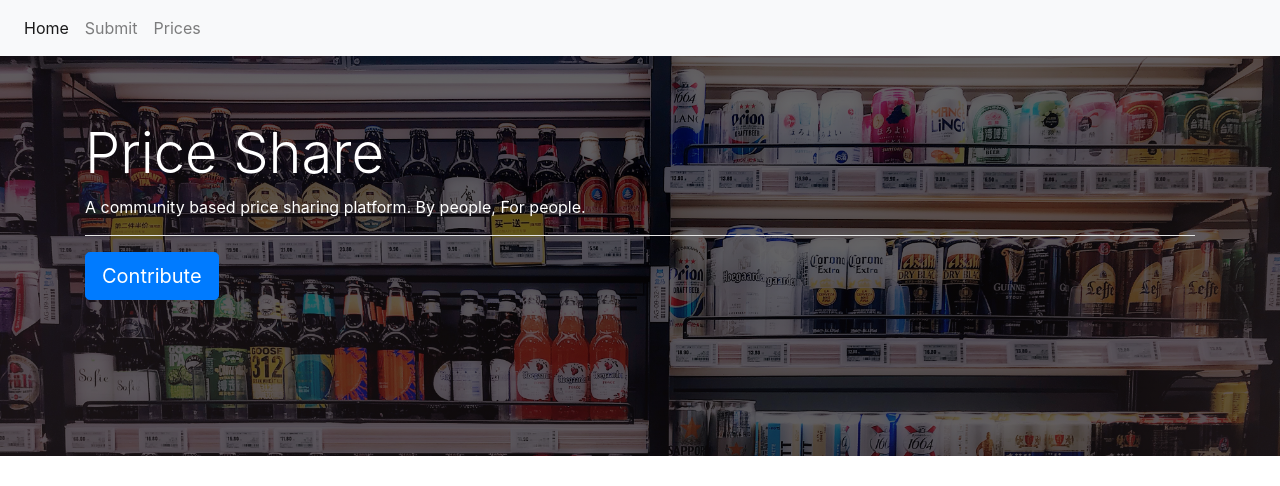
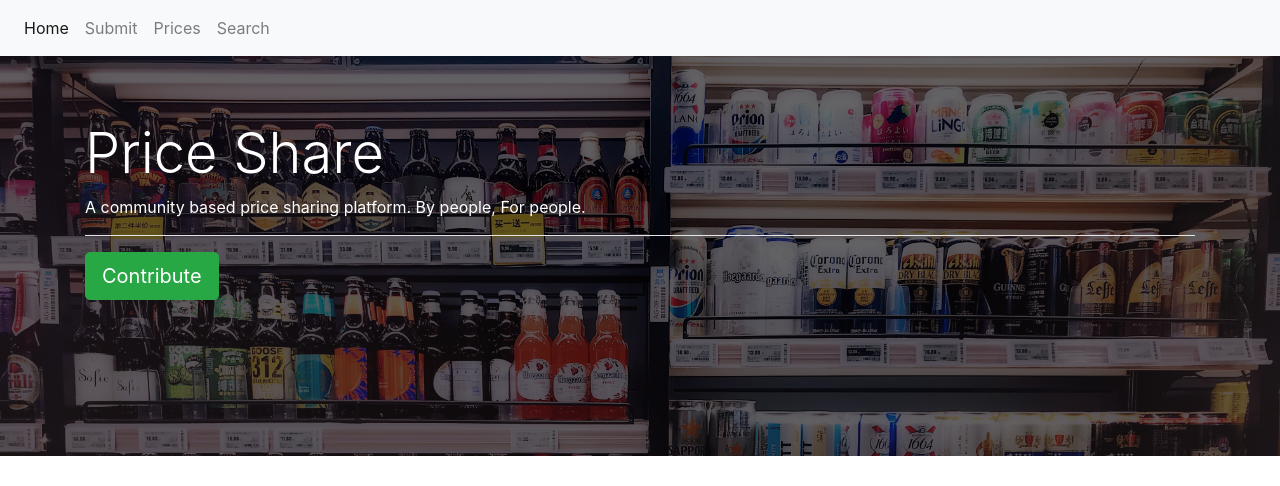
Before and after one commit to muhdarifrawi/supermarket-price-sharing, a Flask app: page / in a window 1280 px wide. Shown: the top 486 px of the page. Run offline with Flask 2, Linux system fonts and the light colour scheme; some libraries are stand-ins or nearby versions.

Commit message:
added search function. running as intended. neatened up index page and square pictures links to intended page.

```diff
--- a/app.py
+++ b/app.py
@@ -261,8 +261,6 @@ def delete_confirmed(itemcost_id):
     connection = get_connection()
     cursor = connection.cursor(pymysql.cursors.DictCursor)
 
-
-
     #delete location_supermarket relation
     #search supermarket id
     SQL_SELECT_SUPERMARKET_ID="""
@@ -332,6 +330,58 @@ def delete_confirmed(itemcost_id):
 
     return table()
 
+@app.route("/search")
+def search_page():
+    return render_template("search.template.html")
+
+@app.route("/search", methods=["POST"])
+def search():
+    connection = get_connection()
+    cursor = connection.cursor(pymysql.cursors.DictCursor)
+    search_term = request.form["search-bar"]
+    search_input = request.form["search-input"]
+
+    if search_term == "1":
+        SQL_SEARCH_BY_ITEM = """
+        SELECT itemcost.id, itemcost.date, itemcost.cost, item.name, supermarket.name, user.username  FROM `itemcost`
+        INNER JOIN user ON itemcost.user_id=user.id
+        INNER JOIN item ON itemcost.item_id=item.id
+        INNER JOIN supermarket ON itemcost.supermarket_id=supermarket.id
+        WHERE item.name="{}"
+        """.format(search_input)
+
+        cursor.execute(SQL_SEARCH_BY_ITEM)
+        return render_template("search.template.html", results=cursor)
+
+    elif search_term == "2":
+        SQL_SEARCH_BY_SUPERMARKET = """
+        SELECT itemcost.id, itemcost.date, itemcost.cost, item.name, supermarket.name, user.username  FROM `itemcost`
+        INNER JOIN user ON itemcost.user_id=user.id
+        INNER JOIN item ON itemcost.item_id=item.id
+        INNER JOIN supermarket ON itemcost.supermarket_id=supermarket.id
+        WHERE supermarket.name="{}"
+        """.format(search_input)
+
+        cursor.execute(SQL_SEARCH_BY_SUPERMARKET)
+        return render_template("search.template.html", results=cursor)
+
+    else:
+        SQL_SEARCH_BY_USER = """
+        SELECT itemcost.id, itemcost.date, itemcost.cost, item.name, supermarket.name, user.username  FROM `itemcost`
+        INNER JOIN user ON itemcost.user_id=user.id
+        INNER JOIN item ON itemcost.item_id=item.id
+        INNER JOIN supermarket ON itemcost.supermarket_id=supermarket.id
+        WHERE user.username="{}"
+        """.format(search_input)
+
+        cursor.execute(SQL_SEARCH_BY_USER)
+        return render_template("search.template.html", results=cursor)
+
+
+    # return render_template("search.template.html")
+
+
+
 #"magic code" - - boilerplate
 if __name__ == "__main__":
    app.run(host=os.environ.get("IP"),
--- a/static/index.static.css
+++ b/static/index.static.css
@@ -21,8 +21,11 @@ hr{
 }
 
 .box-text{
-    padding-top: 200px;
+    margin-top: 190px;
+    padding-top:10px;
+    padding-bottom:10px;
     color:white;
+    background-color:green;
 
 }
 
--- a/static/index.static.js
+++ b/static/index.static.js
@@ -6,6 +6,13 @@ $("#left").hover(
     },
     function(){
         $(this).css("opacity","0.8");
+    }
+
+    );
+
+$("#left").click(
+    function(){
+        window.location="/submit";
     }
 
     );
@@ -20,3 +27,10 @@ $("#right").hover(
     }
 
     );
+
+$("#right").click(
+    function(){
+        window.location="/table";
+    }
+
+    );
--- a/templates/form.template.html
+++ b/templates/form.template.html
@@ -22,6 +22,7 @@
               <a class="nav-item nav-link active" href="/">Home</a>
               <a class="nav-item nav-link" href="/submit">Submit</a>
               <a class="nav-item nav-link" href="/table">Prices</a>
+              <a class="nav-item nav-link" href="/search">Search</a>
             </div>
         </div>
     </nav>
@@ -62,7 +63,7 @@
               <h5>Price</h5>
               <input type="text" class="form-control" name="price" required>
             </div>
-            <input type="submit" value="submit" class="btn btn-primary mb-3">
+            <input type="submit" value="Submit" class="btn btn-primary mb-3">
           </form>
         </div>
       </div>
--- a/templates/index.template.html
+++ b/templates/index.template.html
@@ -20,6 +20,7 @@
               <a class="nav-item nav-link active" href="/">Home</a>
               <a class="nav-item nav-link" href="/submit">Submit</a>
               <a class="nav-item nav-link" href="/table">Prices</a>
+              <a class="nav-item nav-link" href="/search">Search</a>
             </div>
         </div>
     </nav>
@@ -31,12 +32,12 @@
         <h1 class="display-4 jumbo-text-large">Price Share</h1>
         <p class="jumbo-text-small">A community based price sharing platform. By people, For people.</p>
         <hr>
-        <a class="btn btn-primary btn-lg" href="/submit" role="button">Contribute</a>
+        <a class="btn btn-success btn-lg" href="/submit" role="button">Contribute</a>
       </div>
     </div>
     </div> <!-- JumbotronEnd -->
     <div class="container">
-      <div class="d-flex justify-content-around" id="form-and-table">
+      <div class="d-flex justify-content-around mb-5" id="form-and-table">
       <div class="col-5 red" id="left">
           <h2 class="box-text text-center">Submit a form</h2>
       </div>
--- a/templates/table.template.html
+++ b/templates/table.template.html
@@ -18,6 +18,7 @@
               <a class="nav-item nav-link active" href="/">Home</a>
               <a class="nav-item nav-link" href="/submit">Submit</a>
               <a class="nav-item nav-link" href="/table">Prices</a>
+              <a class="nav-item nav-link" href="/search">Search</a>
             </div>
         </div>
     </nav>
--- a/templates/thanks.template.html
+++ b/templates/thanks.template.html
@@ -18,6 +18,7 @@
               <a class="nav-item nav-link active" href="/">Home</a>
               <a class="nav-item nav-link" href="/submit">Submit</a>
               <a class="nav-item nav-link" href="/table">Prices</a>
+              <a class="nav-item nav-link" href="/search">Search</a>
             </div>
         </div>
     </nav>
@@ -25,8 +26,9 @@
     <div class="container">
       <h1>Thank You For Your Contribution!</h1>
 
-      <a href="{{url_for("form")}}">Back to Submission</a>
-      <a href="{{url_for("table")}}">Show table</a>
+
+      <a href="{{url_for("form")}}" class="btn btn-primary mb-3" role="button">Back to Form</a>
+      <a href="{{url_for("table")}}" class="btn btn-primary mb-3" role="button">Back to Prices</a>
     </div>
     <!-- Optional JavaScript -->
     <!-- jQuery first, then Popper.js, then Bootstrap JS -->
```
Also changed, not shown: templates/search.template.html (renamed from templates/edit.template.html, +33 -9 lines).
